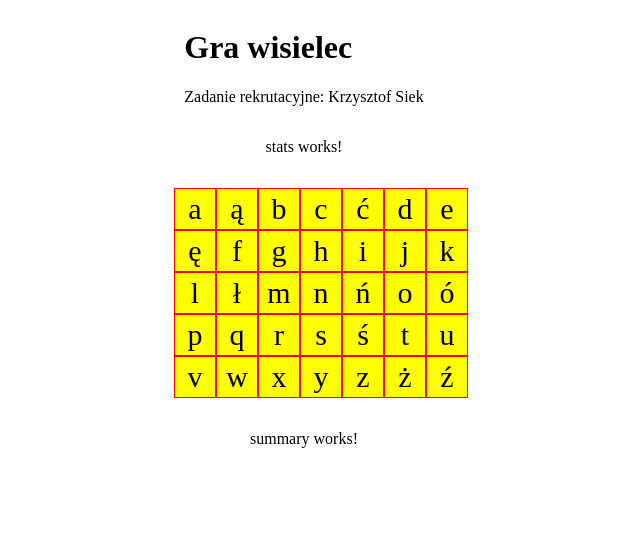
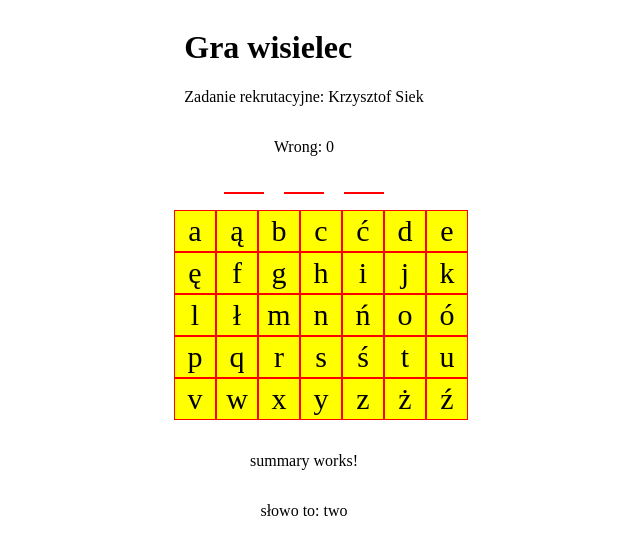
Before and after one commit to krzysztof-siek/hangman_game, an Angular app: page / in a window 1280 px wide. Shown: the top 554 px of the page, without its empty margins (336-976 px from the left). Built offline with nearby package versions, Linux system fonts and the light colour scheme.

Commit message:
add show match letters function

```diff
--- a/src/app/app.component.html
+++ b/src/app/app.component.html
@@ -1,6 +1,8 @@
 <div class="main">
   <app-welcome [author]="author"></app-welcome>
-  <app-stats></app-stats>
+  <app-stats #stats></app-stats>
+  <app-drawn-word [drawnWord]="drawnWord" [matchLetters]="matchLetters"></app-drawn-word>
   <app-alphabet class="wrapper" (emitLetter)="getClickedLetter($event)"></app-alphabet>
   <app-summary></app-summary>
-</div>
+  <p>słowo to: {{drawnWord}}</p>
+  </div>
--- a/src/app/app.component.ts
+++ b/src/app/app.component.ts
@@ -1,5 +1,6 @@
-import { Component, OnInit } from '@angular/core';
+import { Component, OnInit, ViewChild } from '@angular/core';
 import { LettersService } from './services/letters.service';
+import { StatsComponent } from './stats/stats.component';
 
 @Component({
   selector: 'app-root',
@@ -7,19 +8,28 @@ import { LettersService } from './services/letters.service';
   styleUrls: ['./app.component.scss']
 })
 export class AppComponent implements OnInit {
+  @ViewChild(StatsComponent) stats: StatsComponent;
   title = 'handmanGame';
   author = 'Krzysztof Siek';
   drawnWord: string | undefined;
+  matchLetters: any[] = [];
+  clicked: any[] = [];
 
   constructor(private letterService: LettersService) {}
 
   ngOnInit(): void {
-      this.drawnWord = 'aaa';
+      this.drawnWord = this.letterService.words[Math.floor(Math.random() * this.letterService.words.length)];
   }
 
   getClickedLetter(letter: string): void {
-    // console.log(letter);
-    console.log(this.letterService.words);
+    if (this.drawnWord?.includes(letter)) {
+      this.matchLetters.push(letter);
+    } else {
+      if (!this.clicked.includes(letter)){
+        this.stats.answerHandler();
+      }
+    }
+    this.clicked.push(letter);
   }
 
 
--- a/src/app/app.module.ts
+++ b/src/app/app.module.ts
@@ -7,6 +7,7 @@ import { WelcomeComponent } from './welcome/welcome.component';
 import { StatsComponent } from './stats/stats.component';
 import { AlphabetComponent } from './alphabet/alphabet.component';
 import { SummaryComponent } from './summary/summary.component';
+import { DrawnWordComponent } from './drawn-word/drawn-word.component';
 
 @NgModule({
   declarations: [
@@ -14,7 +15,8 @@ import { SummaryComponent } from './summary/summary.component';
     WelcomeComponent,
     StatsComponent,
     AlphabetComponent,
-    SummaryComponent
+    SummaryComponent,
+    DrawnWordComponent
   ],
   imports: [
     BrowserModule,
--- /dev/null
+++ b/src/app/drawn-word/drawn-word.component.html
@@ -0,0 +1,3 @@
+<div class="drawn-word-wrapper">
+  <p class="letter" *ngFor="let letter of letters">{{matchLetters.includes(letter) ? letter : ''}}</p>
+</div>
--- /dev/null
+++ b/src/app/drawn-word/drawn-word.component.scss
@@ -0,0 +1,12 @@
+.drawn-word-wrapper {
+  display: flex;
+}
+
+.letter {
+  font-size: 30px;
+  margin: 0 10px;
+  padding-bottom: 20px;
+  width: 40px;
+  text-align: center;
+  border-bottom: 2px solid red;
+}
--- /dev/null
+++ b/src/app/drawn-word/drawn-word.component.ts
@@ -0,0 +1,19 @@
+import { Component, Input, OnInit } from '@angular/core';
+
+@Component({
+  selector: 'app-drawn-word',
+  templateUrl: './drawn-word.component.html',
+  styleUrls: ['./drawn-word.component.scss']
+})
+export class DrawnWordComponent implements OnInit {
+  @Input() drawnWord: any;
+  @Input() matchLetters: any[];
+  letters: any;
+
+  constructor() { }
+
+  ngOnInit(): void {
+    this.letters = [...this.drawnWord];
+  }
+
+}
--- a/src/app/stats/stats.component.html
+++ b/src/app/stats/stats.component.html
@@ -1 +1,3 @@
-<p>stats works!</p>
+<div class="stats-wrapper">
+  <p>Wrong: {{wrongAnswers}}</p>
+</div>
--- a/src/app/stats/stats.component.ts
+++ b/src/app/stats/stats.component.ts
@@ -6,10 +6,15 @@ import { Component, OnInit } from '@angular/core';
   styleUrls: ['./stats.component.scss']
 })
 export class StatsComponent implements OnInit {
+  wrongAnswers = 0;
 
   constructor() { }
 
   ngOnInit(): void {
   }
 
+  answerHandler(): void {
+    this.wrongAnswers = this.wrongAnswers + 1;
+  }
+
 }
--- a/tsconfig.json
+++ b/tsconfig.json
@@ -16,6 +16,7 @@
     "importHelpers": true,
     "target": "es2015",
     "module": "es2020",
+    "strictPropertyInitialization": false,
     "lib": [
       "es2018",
       "dom"
@@ -24,7 +25,7 @@
   "angularCompilerOptions": {
     "strictInjectionParameters": true,
     "strictInputAccessModifiers": true,
-    "strictTemplates": true
+    "strictTemplates": true,
+    "strictPropertyInitialization": false
   },
-  "strictPropertyInitialization": false
 }
```
Also changed, not shown: 1 other file (tests, documents, lock files or other folders).
